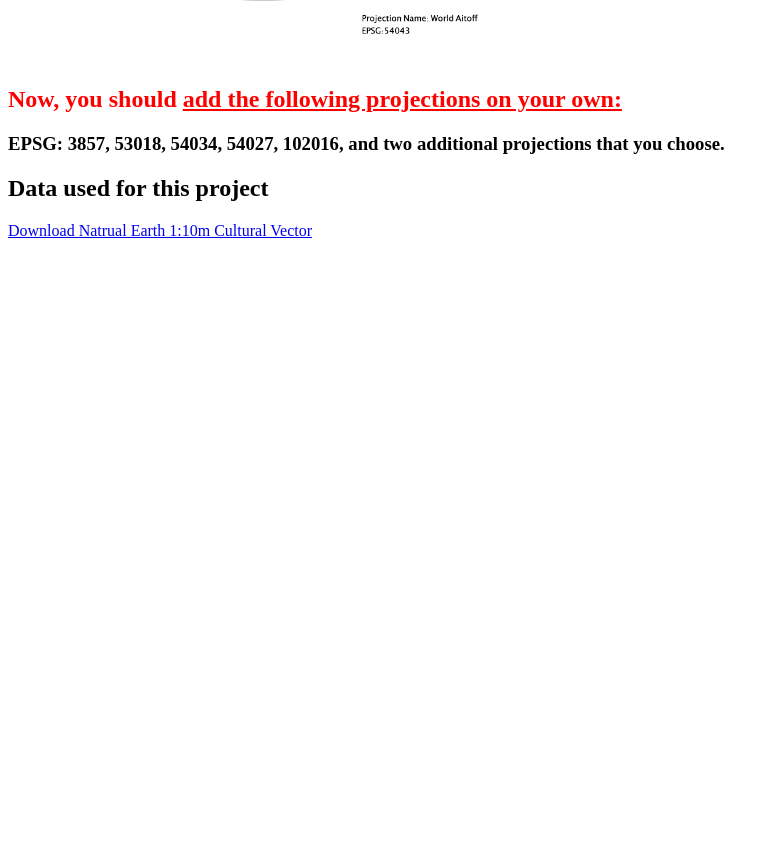
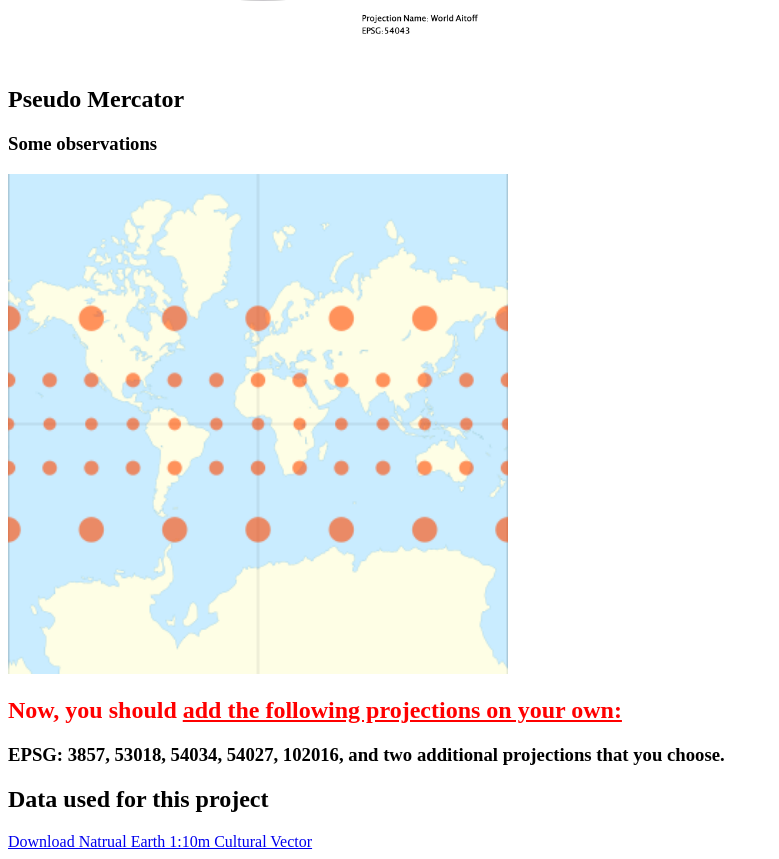
Before and after one commit to xyzjess/GEOG370Projections, a plain HTML site: page Worldprojections/worldprojections.html in a window 1280 px wide. Shown: the part 1009-1868 px from the top of the page, without its empty margins (0-779 px from the left). Before the commit the page ends 1257 px from the top, so only its background shows below. Drawn offline with Linux system fonts and the light colour scheme; files whose address does not match are found by name.

Commit message:
Pseudo mercator

```diff
--- a/Worldprojections/worldprojections.html
+++ b/Worldprojections/worldprojections.html
@@ -21,6 +21,11 @@
     <a href=".//maps/54043.png">
     <img src=".//maps/54043.png" alt="Aitoff" width='500px'>
     </a>
+    <h2>Pseudo Mercator</h2>
+    <h3>Some observations</h3>
+    <a href="./maps/350px-Mercator_with_Tissot's_Indicatrices_of_Distortion.svg.png">
+    <img src="./maps/350px-Mercator_with_Tissot's_Indicatrices_of_Distortion.svg.png" alt="Aitoff" width='500px'>
+    </a>
     <h2 style="color:red">Now, you should <u>add the following projections on your own:</u></h2>
     <h3>EPSG: 3857, 53018, 54034, 54027, 102016, and two additional projections that you choose.</h3>
     <p></p>
```
Also changed, not shown: Worldprojections/maps/350px-Mercator_with_Tissot's_Indicatrices_of_Distortion.svg.png (added), 4 other files.
